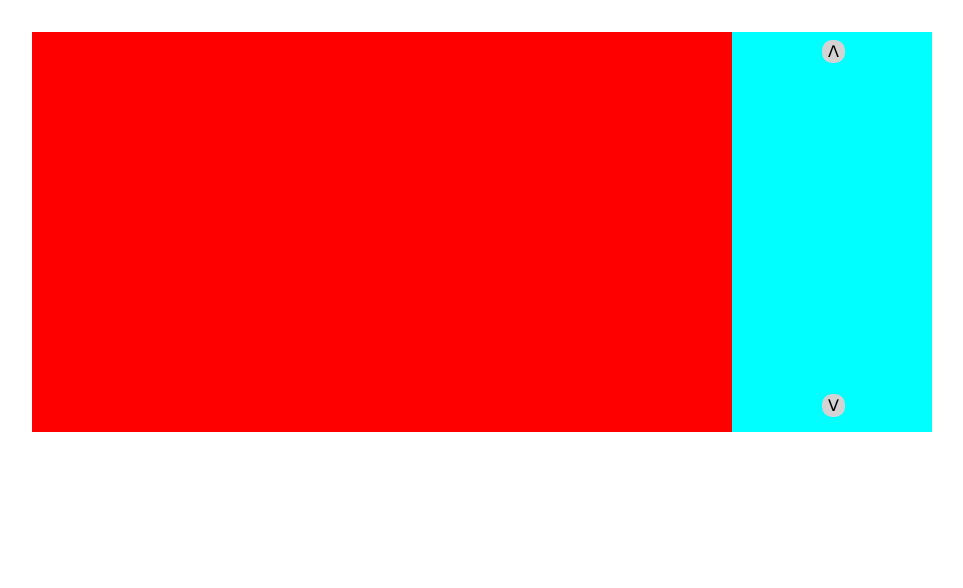
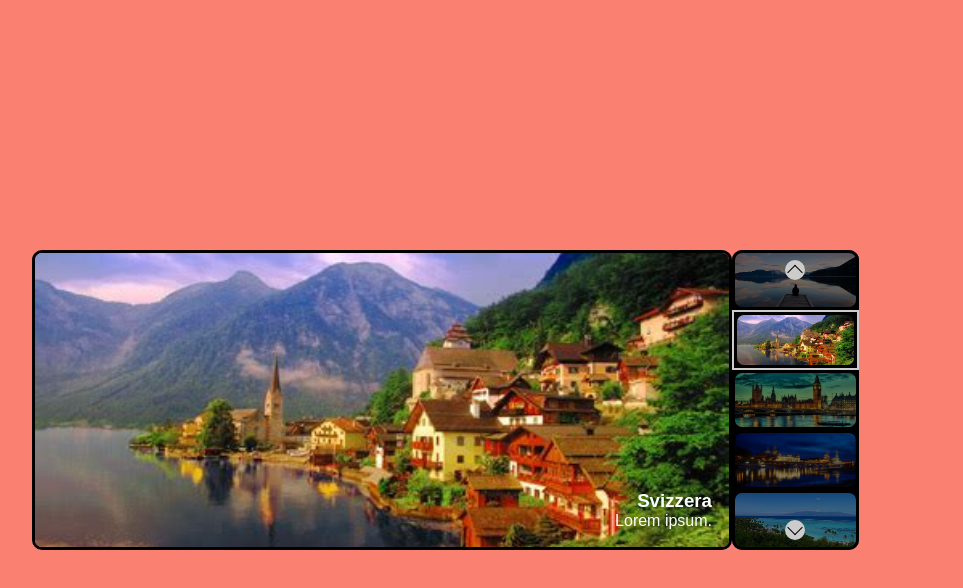
Before and after one commit to M1571/js-array-objects-carousel, a plain HTML site: page index.html in a window 1280 px wide. Shown: the whole page, without its empty margins (158-1121 px from the left). Drawn offline with Linux system fonts and the light colour scheme.

Commit message:
provo push ieri non andava

```diff
--- a/index.html
+++ b/index.html
@@ -10,56 +10,21 @@
 </head>
 <body>
 
-    <main class="main-container">
+    <!-- ---------------------------------------------- -->
+    <!-- START -->
 
-        <!-- ---------------------------------------------- -->
-        <!-- MAIN LEFT -->
+    <main class="container">
 
-        <section class="main-img">
+        <div class="items">
 
-            <div class="img-wrap">
-                <!-- <img src="./img/01.jpg" alt="" class="img-bg"> -->
-            </div>
+        </div>
 
-            <div class="lorem-text">
-                <!-- <h2>Svezia</h2>
-                <p>Lorem ipsum dolor sit amet consectetur adipisicing elit.</p> -->
-            </div>
+        <div class="thumbs">
 
-        </section>
+            <div class="prev"></div>
+            <div class="next"></div>
 
-        <!-- ---------------------------------------------- -->
-        <!-- MAIN RIGHT -->
-
-        <section class="icon-sm">
-
-            <span class="btn-up">&#5169;</span>
-            <span class="btn-dw">&#5167;</span>
-
-            <!-- ---------------------------------------------- -->
-            <!-- SLIDER IMG -->
-
-            <!-- <div class="icon">
-                <img class="img" src="./img/01.jpg" alt="">
-            </div>
-
-            <div class="icon">
-                <img class="img" src="./img/02.jpg" alt="">
-            </div>
-
-            <div class="icon">
-               <img class="img" src="./img/03.jpg" alt="">
-            </div>
-
-            <div class="icon">
-              <img class="img" src="./img/04.jpg" alt="">
-            </div>
-
-            <div class="icon">
-                <img class="img" src="./img/05.jpg" alt="">
-            </div> -->
-
-        </section>
+        </div>
 
     </main>
 
--- a/main.js
+++ b/main.js
@@ -29,55 +29,111 @@ const text = [
 // ----------------------------------------------
 // NEW FILE
 
-const carousel = [
-
+const items = [
     {
-        items: 'img/01.jpg',
-        title: 'Svezia',
-        text: 'Lorem ipsum, dolor sit amet consectetur adipisicing elit. Et temporibus voluptatum suscipit tempore aliquid deleniti aut veniam inventore eligendi ex ad ullam, cumque provident totam omnis, magnam dolores dolorum corporis.',
+        photo: 'img/01.jpg',
+        title: "Svezia",
+        text: "Lorem ipsum, dolor sit amet consectetur adipisicing elit. Et temporibus voluptatum suscipit tempore aliquid deleniti aut veniam inventore eligendi ex ad ullam, cumque provident totam omnis, magnam dolores dolorum corporis."
     },
-
     {
-        items: 'img/02.jpg',
-        title: 'Svizzera',
-        text: 'Lorem ipsum',
+        photo: 'img/02.jpg',
+        title: "Svizzera",
+        text: "Lorem ipsum."
     },
-
     {
-        items: 'img/03.jpg',
-        title: 'Gran Bretagna',
-        text: 'Lorem ipsum, dolor sit amet consectetur adipisicing elit.',
+        photo: 'img/03.jpg',
+        title: "Gran Bretagna",
+        text: "Lorem ipsum, dolor sit amet consectetur adipisicing elit."
     },
-
     {
-        items: 'img/04.jpg',
-        title: 'Germania',
-        text: 'Lorem ipsum, dolor sit amet consectetur adipisicing elit. Et temporibus voluptatum suscipit tempore aliquid deleniti aut veniam inventore eligendi ex ad ullam,',
+        photo: 'img/04.jpg',
+        title: "Germania",
+        text: "Lorem ipsum, dolor sit amet consectetur adipisicing elit. Et temporibus voluptatum suscipit tempore aliquid deleniti aut veniam inventore eligendi ex ad ullam."
     },
-
     {
-        items: 'img/05.jpg',
-        title: 'Paradise',
-        text: 'Et temporibus voluptatum suscipit tempore aliquid deleniti aut veniam inventore eligendi ex ad ullam,',
+        photo: 'img/05.jpg',
+        title: "Paradise",
+        text: "Et temporibus voluptatum suscipit tempore aliquid deleniti aut veniam inventore eligendi ex ad ullam."
     }
-
-]
-
-console.log(carousel);
+];
 
 // ----------------------------------------------
 
-const imgWrap = document.querySelector('.img-wrap');
-const imgText = document.querySelector('.lorem-text');
-const imgCont = document.querySelector(".icon-sm");
+const itemsRef = document.getElementsByClassName('items')[0];
+const thumbsRef = document.getElementsByClassName('thumbs')[0];
 
-console.log(imgWrap);
-console.log(imgText);
-console.log(imgCont);
+let item = '';
+let thumb = '';
+let active = 1;
 
 // ----------------------------------------------
 
+for (let key in items) {
+    item += `
+        <div class="item">
+            <img src="${items[key].photo}" alt="">
+            <div class="text">
+                <h3>${items[key].title}</h3>
+                <p>${items[key].text}</p>
+            </div>
+        </div>`
+    thumb += `
+        <div class="thumb">
+            <img src="${items[key].photo}" alt="">
+        </div>
+    `
+}
 
+// ----------------------------------------------
+
+itemsRef.innerHTML = item;
+document.getElementsByClassName('item')[active].classList.add('active');
+
+thumbsRef.innerHTML += thumb;
+document.getElementsByClassName('thumb')[active].classList.add('active');
+
+// ----------------------------------------------
+
+const prev = document.querySelector('.prev');
+prev.addEventListener('click', function() {
+    if(active == 0) {
+        active = items.length - 1;
+
+        document.querySelector('.item.active').classList.remove('active');
+        document.getElementsByClassName('item')[active].classList.add('active');
+
+        document.querySelector('.thumb.active').classList.remove('active');
+        document.getElementsByClassName('thumb')[active].classList.add('active');
+    } else if(active < items.length) {
+        --active
+        document.querySelector('.item.active').classList.remove('active');
+        document.getElementsByClassName('item')[active].classList.add('active');
+
+        document.querySelector('.thumb.active').classList.remove('active');
+        document.getElementsByClassName('thumb')[active].classList.add('active');
+    }
+});
+
+// ----------------------------------------------
+
+const next = document.querySelector('.next');
+next.addEventListener('click', function() {
+    if(active < items.length - 1) {
+        ++active
+        document.querySelector('.item.active').classList.remove('active');
+        document.getElementsByClassName('item')[active].classList.add('active');
+
+        document.querySelector('.thumb.active').classList.remove('active');
+        document.getElementsByClassName('thumb')[active].classList.add('active');
+    } else if(active == items.length - 1) {
+        active = 0;
+        document.querySelector('.item.active').classList.remove('active');
+        document.getElementsByClassName('item')[active].classList.add('active');
+
+        document.querySelector('.thumb.active').classList.remove('active');
+        document.getElementsByClassName('thumb')[active].classList.add('active');
+    }
+});
 
 // ----------------------------------------------
 // OLD FILE
--- a/style.css
+++ b/style.css
@@ -4,85 +4,126 @@
     box-sizing: border-box;
 }
 
-/* ---------------------------------------------- */
-
-.main-container {
-    width: 900px;
-    height: 400px;
-    background-color: red;
-    margin: 2rem auto;
+body {
+    font-family: Arial, Helvetica, sans-serif;
+    background-color: salmon;
 }
 
 /* ---------------------------------------------- */
-/* MAIN LEFT */
 
-.main-img {
+.container {
+    width: 900px;
+    height: 100vh;
+    margin: 0 auto;
+    display: flex;
+    align-items: center;
+}
+
+/* ---------------------------------------------- */
+
+.items {
     width: 700px;
-    height: 400px;
-    float: left;
+    height: 300px;
+}
+
+.item {
+    height: 100%;
+    display: none;
     position: relative;
 }
 
-.lorem-text {
+.item img {
+    width: 100%;
+    height: 100%;
+    object-fit: cover;
+    border-radius: 10px;
+    border: 3px solid black;
+}
+
+.item.active {
+    display: block;
+}
+
+.item .text {
+    position: absolute;
+    right: 20px;
+    bottom: 20px;
+    text-align: right;
     color: white;
-    line-height: 10px;
-    margin-top: 20rem;
-    font-size: 12px;
-    text-align: right;
-    margin-right: 1rem;
-    position: absolute;
-    top: 0;
-    right: 2rem;
 }
 
 /* ---------------------------------------------- */
-/* MAIN RIGHT */
 
-.icon-sm {
-    width: 200px;
-    height: 400px;
-    background-color: cyan;
-    float: left;
+.thumbs {
+    height: 300px;
+    background: #000;
+    position: relative;
+    border-radius: 10px;
 }
 
-.icon {
-    width: 200px;
-    height: 80px;
+.thumb {
+    height: calc((300px) / 5);
+    opacity: 0.5;
 }
 
-.btn-up {
-    background-color: lightgrey;
-    border-radius: 10px 10px;
-    padding: 2px 6px;
-    margin: 90px;
-    position: absolute;
-    top: -50px;
-    cursor: pointer;
+.thumb img {
+    width: 100%;
+    height: 100%;
+    object-fit: cover;
+    border-radius: 10px;
+    border: 3px solid black;
 }
 
-.btn-dw {
-    background-color: lightgrey;
-    border-radius: 10px 10px;
-    padding: 2px 6px;
-    margin: 90px;
-    position: absolute;
-    top: 19rem;
-    cursor: pointer;
+.thumb.active {
+    border: 2px solid #ccc;
+    opacity: 1;
 }
 
 /* ---------------------------------------------- */
-/* SLIDER IMG */
 
-.img {
-    width: 100%;
-    height: 100%;
-    object-fit: cover;
+.prev, .next {
+    width: 20px;
+    height: 20px;
+    margin: 10px 0;
+    border-radius: 50%;
+    background: #ccc;
+    position: absolute;
+    left: 50%;
+    transform: translate(-50%);
+    cursor: pointer;
+    z-index: 999;
 }
 
-.img-bg {
-    width: 100%;
-    height: 100%;
-    object-fit: cover;
+.next {
+    bottom: 0;
+}
+
+.prev::after {
+    content: '';
+    width: 10px;
+    height: 10px;
+    transform: rotate(45deg);
+    border-top: 1px solid black;
+    border-right: 1px solid black;
+    display: block;
+    position: absolute;
+    top: 35%;
+    left: 50%;
+    transform: translate(-50%) rotate(-45deg);
+}
+
+.next::before {
+    content: '';
+    width: 10px;
+    height: 10px;
+    transform: rotate(45deg);
+    border-top: 1px solid black;
+    border-right: 1px solid black;
+    display: block;
+    position: absolute;
+    bottom: 35%;
+    left: 50%;
+    transform: translate(-50%) rotate(135deg);
 }
 
 /* ---------------------------------------------- */
```
